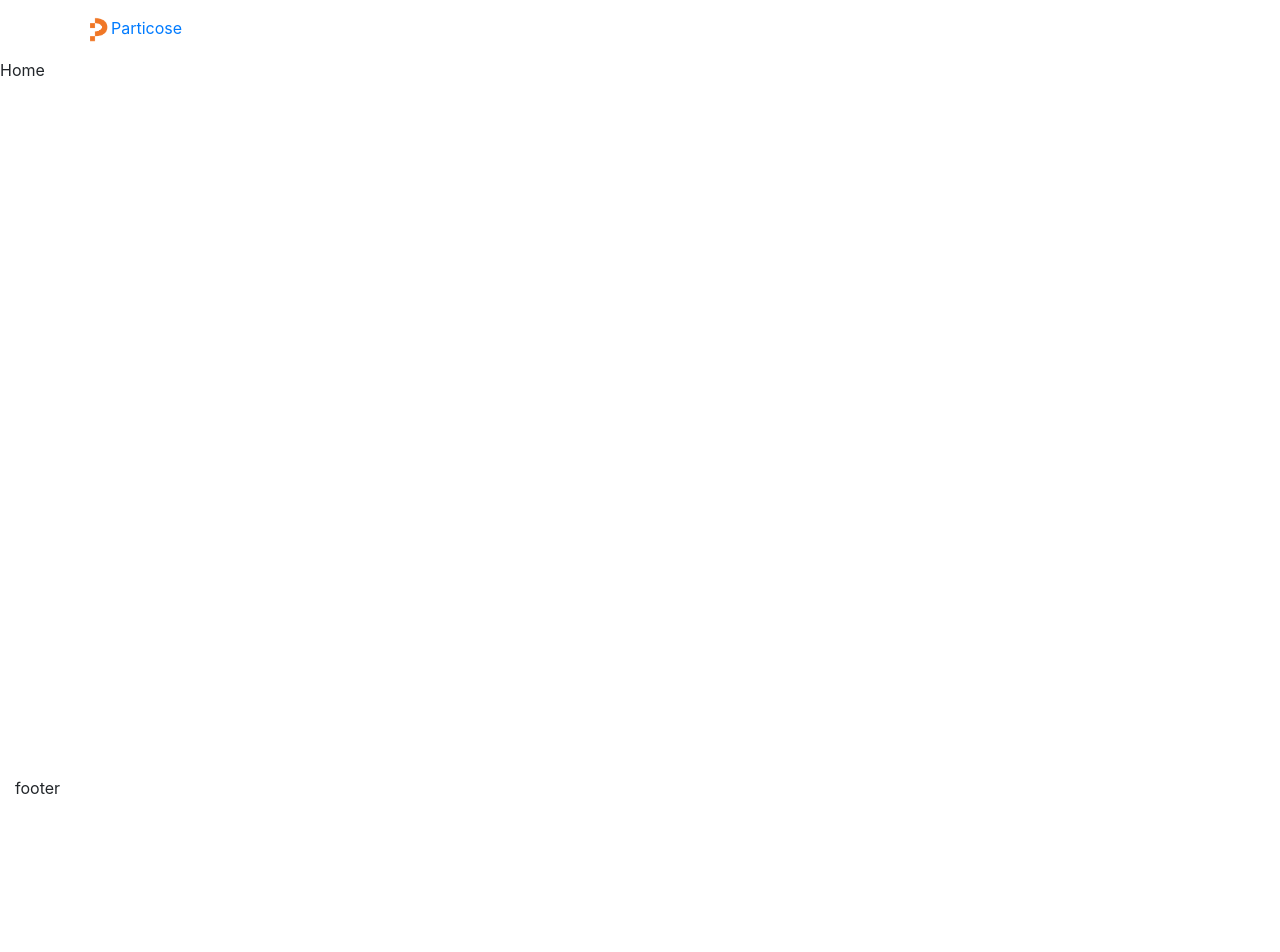
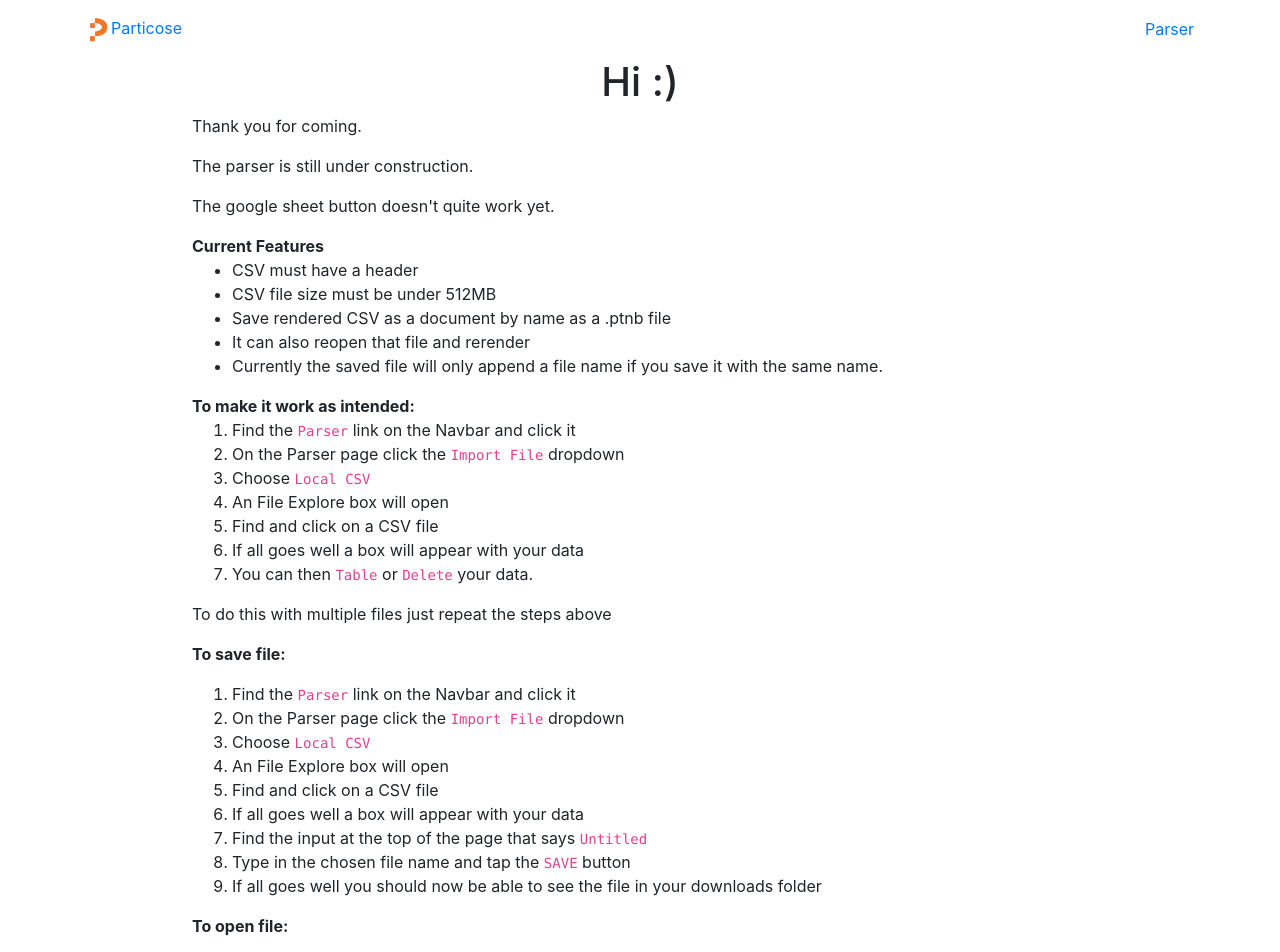
Before and after one commit to CodeCraftersAcad/parse_csv, a React (Create React App) app: page / in a window 1280 px wide. Shown: the top 952 px of the page. Before the commit the page ends 800 px from the top, so only its background shows below. Built offline with nearby package versions, Linux system fonts and the light colour scheme.

Commit message:
updated text content on home page

```diff
--- a/src/components/Footer/index.js
+++ b/src/components/Footer/index.js
@@ -3,9 +3,9 @@ import { Container } from 'react-bootstrap'
 
 export default function Footer() {
     return (
-        <footer style={{ position: "absolute", left: 0, bottom: 0 }}>
+        <footer>
             <Container>
-                footer
+                <p className='text-center'>Built By: <a href='http://www.parttimedevs.com' target={"_blank"} rel="noopener noreferrer">Part Time Devs</a></p>
             </Container>
         </footer>
     )
--- a/src/components/Header/index.js
+++ b/src/components/Header/index.js
@@ -11,6 +11,7 @@ export default function Header() {
                     <img src={logo} alt={"Particose Logo"} id="nav-logo" />
                     Particose
                 </Link>
+                <Link to="/parser" className='nav-link'>Parser</Link>
             </Container>
         </Navbar>
     )
--- a/src/pages/Home/index.js
+++ b/src/pages/Home/index.js
@@ -2,6 +2,54 @@ import React from 'react'
 import AnimatedHeader from '../../components/AnimtedHero'
 export default function Home() {
     return (
-        <div>Home</div>
+        <div>
+            <h1 className='text-center'>Hi :&#x29;</h1>
+            <div style={{ width: "70%", margin: "0 auto" }}>
+                <div>
+                    <p>Thank you for coming.</p>
+                    <p>The parser is still under construction.</p>
+                    <p>The google sheet button doesn't quite work yet.</p>
+                    <p className='mb-0'><b>Current Features</b></p>
+                    <ul>
+                        <li>CSV must have a header</li>
+                        <li>CSV file size must be under 512MB</li>
+                        <li>Save rendered CSV as a document by name as a .ptnb file</li>
+                        <li>It can also reopen that file and rerender</li>
+                        <li>Currently the saved file will only append a file name if you save it with the same name.</li>
+                    </ul>
+                    <p className='mb-0'><b>To make it work as intended:</b></p>
+                    <ol>
+                        <li>Find the <code>Parser</code> link on the Navbar and click it</li>
+                        <li>On the Parser page click the <code>Import File</code> dropdown</li>
+                        <li>Choose <code>Local CSV</code></li>
+                        <li>An File Explore box will open</li>
+                        <li>Find and click on a CSV file</li>
+                        <li>If all goes well a box will appear with your data</li>
+                        <li>You can then <code>Table</code> or <code>Delete</code> your data.</li>
+                    </ol>
+                    <p>To do this with multiple files just repeat the steps above</p>
+                    <p><b>To save file:</b></p>
+                    <ol>
+                        <li>Find the <code>Parser</code> link on the Navbar and click it</li>
+                        <li>On the Parser page click the <code>Import File</code> dropdown</li>
+                        <li>Choose <code>Local CSV</code></li>
+                        <li>An File Explore box will open</li>
+                        <li>Find and click on a CSV file</li>
+                        <li>If all goes well a box will appear with your data</li>
+                        <li>Find the input at the top of the page that says <code>Untitled</code></li>
+                        <li>Type in the chosen file name and tap the <code>SAVE</code> button</li>
+                        <li>If all goes well you should now be able to see the file in your downloads folder</li>
+                    </ol>
+                    <p><b>To open file:</b></p>
+                    <ol>
+                        <li>Find the <code>Parser</code> link on the Navbar and click it</li>
+                        <li>Find the <code>Open File</code> link in the Navbar and click it</li>
+                        <li>An File Explore box will open</li>
+                        <li>Find and click on a PTNB file</li>
+                        <li>If all goes well the info you previously saved will be rendered to the page</li>
+                    </ol>
+                </div>
+            </div>
+        </div>
     )
 }
```
